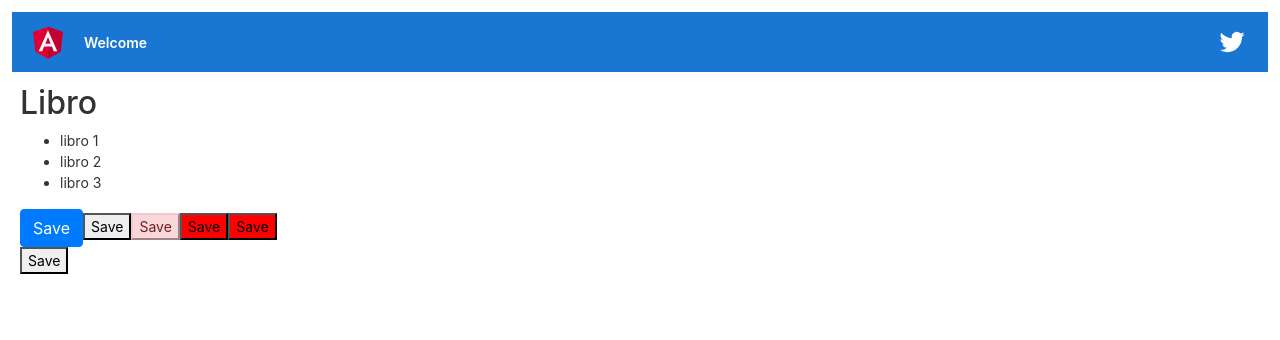
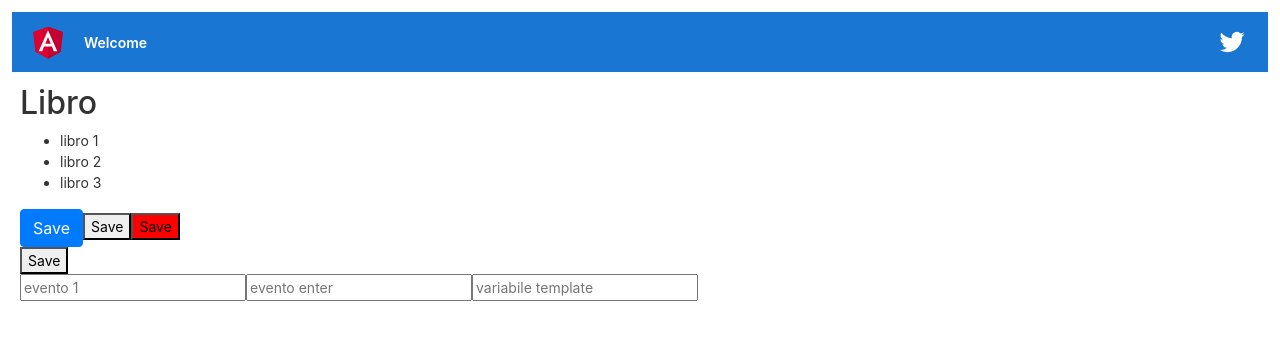
Before and after one commit to Pasquale02/front_end_libreria, an Angular app: page / in a window 1280 px wide. Shown: the top 340 px of the page. Built offline with nearby package versions, Linux system fonts and the light colour scheme.

Commit message:
event filtering & variabili template
variabili template


refactoring

```diff
--- a/src/app/libro/libro.component.html
+++ b/src/app/libro/libro.component.html
@@ -5,11 +5,16 @@
   </li>
 </ul>
 <button class="btn btn-primary">Save</button>
+<!-- class and style binding -->
 <button [class.alert-danger]="isActive">Save</button>
-<button [class.alert-danger]="!isActive">Save</button>
 <button [style.backgroundColor]="!isActive ? 'red' : 'blue'">Save</button>
-<button [style.backgroundColor]="!isActive ? 'red' : 'blue'">Save</button>
-<!-- puoi anche non passare il parametro -->
+<!-- puoi anche non passare il parametro ($event)-->
 <div (click)="onDivClicked()">
   <button (click)="onClick($event)">Save</button>
 </div>
+
+<input (keyup)="onKeyUp($event)" placeholder="evento 1"/>
+<!-- se vuoi gestire il solo evento enter-->
+<input (keyup.enter)="onKeyUp($event)" placeholder="evento enter"/>
+<!-- puoi referenziare anche questo input field-->
+<input #mail (keyup.enter)="onTextEnter(mail.value)" placeholder="variabile template"/>
--- a/src/app/libro/libro.component.ts
+++ b/src/app/libro/libro.component.ts
@@ -1,4 +1,4 @@
-import { Component, OnInit } from '@angular/core';
+import {Component, OnInit} from '@angular/core';
 
 @Component({
   selector: 'app-libro',
@@ -7,22 +7,36 @@ import { Component, OnInit } from '@angular/core';
 })
 export class LibroComponent implements OnInit {
 
-  constructor() { }
+  constructor() {
+  }
 
   libri = ['libro 1', 'libro 2', 'libro 3'];
   isActive = false;
 
   ngOnInit() {
   }
+
   getTitle() {
     return 'Libro';
   }
+
   onDivClicked() {
     console.log('div clicked');
   }
+
   onClick($event) {
     // per stoppare la propagazione
     $event.stopPropagation();
     console.log('cliked button', $event);
   }
+
+  onKeyUp($event) {
+    // keyCode deprecated, puoi usare $event.key
+    console.log('pressed', $event.key);
+    console.log('pressed target value', $event.target.value);
+  }
+
+  onTextEnter(mail) {
+    console.log(mail);
+  }
 }
```
